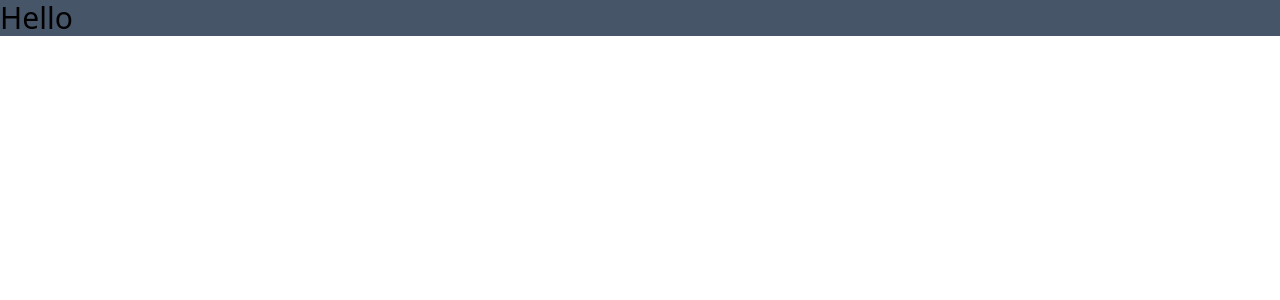
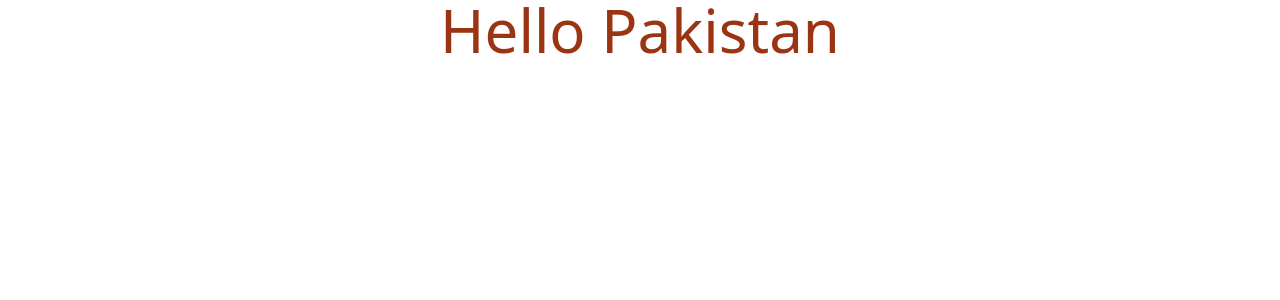
Before and after one commit to ChShehroz/ProjectTailwind, a React (Vite) app: page / in a window 1280 px wide. Shown: the top 300 px of the page. Built offline with nearby package versions, Linux system fonts and the light colour scheme.

Commit message:
Setting code
check tailwind

```diff
--- a/src/App.tsx
+++ b/src/App.tsx
@@ -3,7 +3,9 @@ import "./App.css";
 function App() {
   return (
     <>
-      <div className="text-3xl bg-slate-600">Hello</div>
+      <div>
+        <h1 className="text-orange-800 text-center text-6xl">Hello Pakistan</h1>
+      </div>
     </>
   );
 }
```
